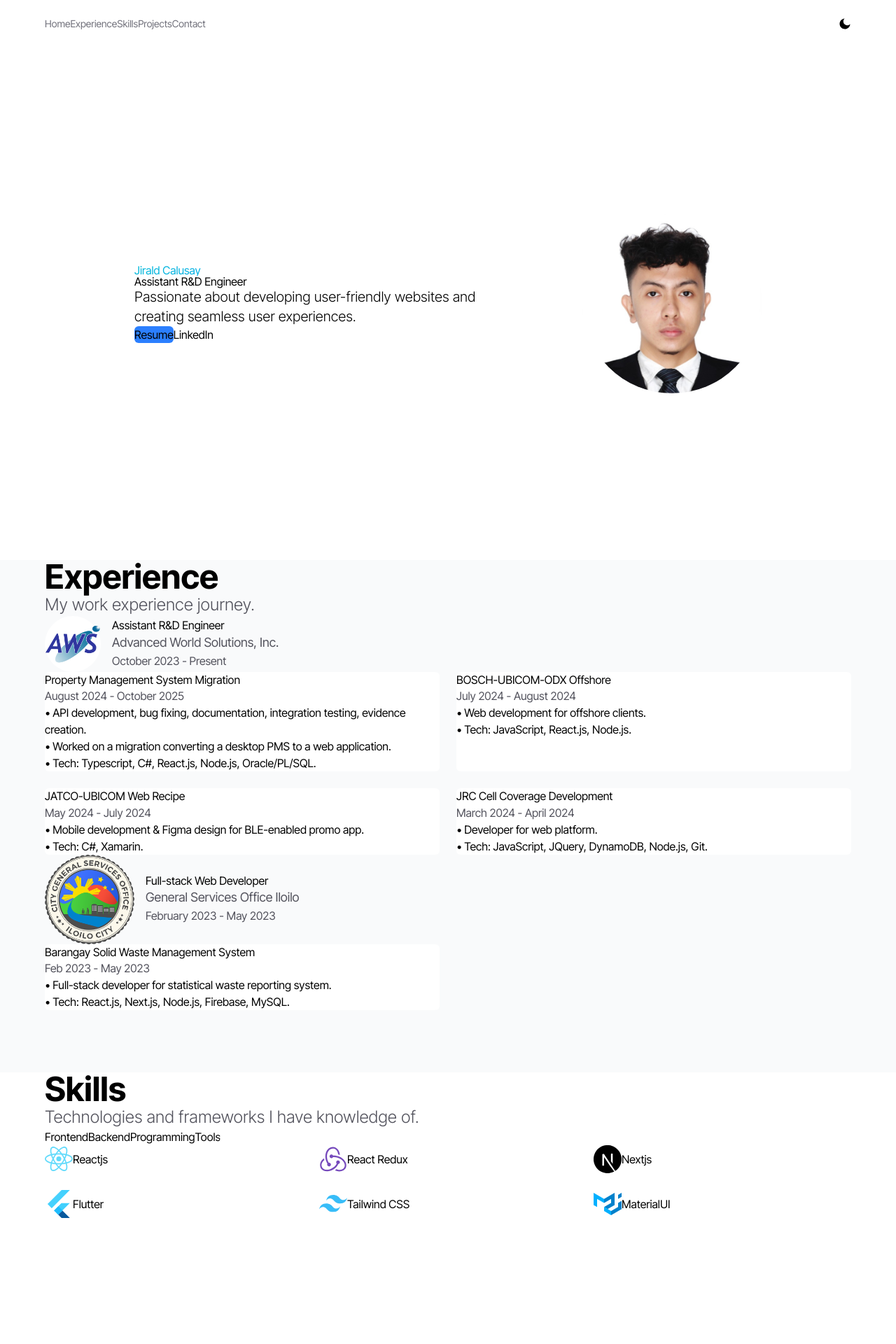
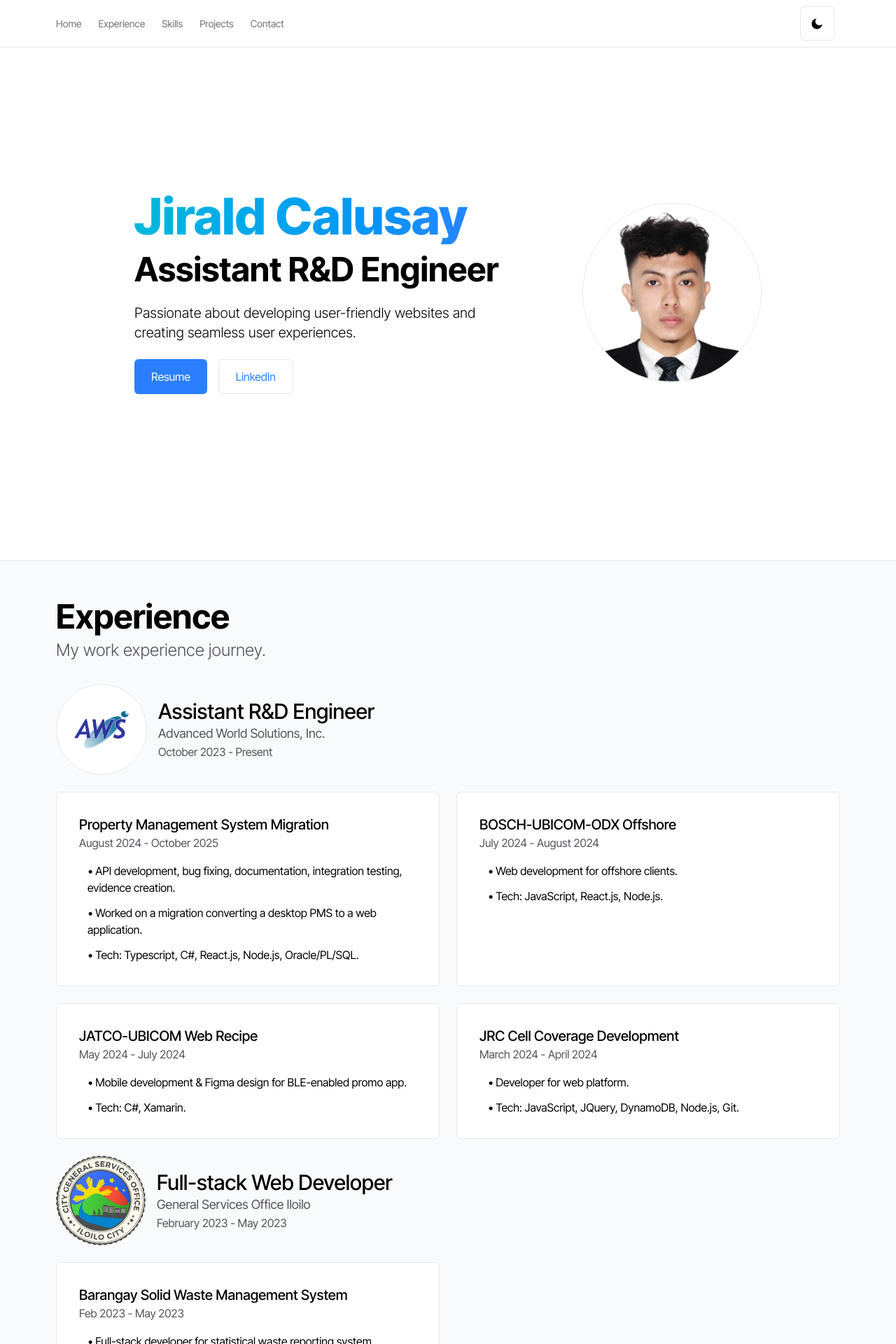
Before and after one commit to JiraldLaurea/digital-porftolio, a Next.js app: page / in a window 1280 px wide. Shown: the top 1920 px of the page at 70% size. Built offline with nearby package versions, Linux system fonts and the light colour scheme.

Commit message:
Tailwind v3 to v4 migration

```diff
--- a/src/app/components/Button.tsx
+++ b/src/app/components/Button.tsx
@@ -18,8 +18,8 @@ const Button = ({ link, text, isResume, isSmaller }: ButtonProps) => {
                     isSmaller ? "py-3" : "py-3"
                 }  space-x-1 rounded-md transition-colors  ${
                 isResume
-                    ? "text-white bg-blue-500 hover:bg-blue-600 dark:hover:bg-blue-600 dark:bg-blue-700 dark:text-white dark:border-transparent"
-                    : "text-blue-600 bg-white border hover:border-blue-500 dark:hover:border-blue-600 dark:bg-transparent dark:text-blue-500 dark:border-zinc-500 dark:border-opacity-50"
+                    ? "text-white bg-blue-500 hover:bg-blue-600 dark:hover:bg-blue-700 dark:bg-blue-600 dark:text-white dark:border-transparent"
+                    : "text-blue-500 bg-white border hover:border-blue-500 dark:hover:border-blue-500 dark:bg-transparent dark:text-blue-500 dark:border-zinc-700 dark:border-opacity-50"
             }`}
         >
             <p>{text}</p>
--- a/src/app/components/HeroSection.tsx
+++ b/src/app/components/HeroSection.tsx
@@ -16,7 +16,7 @@ const HeroSection = ({ buttonsRef }: any) => {
         >
             <div className="flex items-center justify-between w-full max-w-4xl mb-8 text-left">
                 <div>
-                    <h1 className="pb-1 mb-3 text-5xl font-extrabold text-transparent sm:text-7xl bg-clip-text bg-gradient-to-r from-cyan-500 to-blue-500">
+                    <h1 className="pb-1 mb-3 text-5xl font-extrabold text-transparent sm:text-7xl bg-clip-text bg-linear-to-r from-cyan-500 to-blue-500">
                         Jirald Calusay
                     </h1>
                     <h3 className="mb-6 text-3xl font-bold sm:text-5xl">
--- a/src/app/components/Navbar.tsx
+++ b/src/app/components/Navbar.tsx
@@ -32,7 +32,7 @@ const Navbar = ({ showButtons }: any) => {
     return (
         <>
             <div
-                className={`sticky top-0 z-10 flex justify-center h-[68.4px] bg-white border-r-4 border-indigo-500  dark:bg-[#1E263A] dark:border-zinc-700`}
+                className={`sticky top-0 z-10 flex justify-center h-[68.4px] bg-white border-b dark:bg-[#1E263A] dark:border-zinc-700`}
             >
                 <div className="flex items-center justify-between w-full max-w-6xl px-4">
                     <div className="flex items-center space-x-6 text-sm">
@@ -80,7 +80,7 @@ const Navbar = ({ showButtons }: any) => {
                                 {theme === "dark" ? (
                                     <div className="flex items-center space-x-2">
                                         <button
-                                            className="w-[49.33px] h-[49.33px] flex justify-center items-center transition-colors ease-in border rounded-md border-zinc-500 border-opacity-50 hover:bg-[#161c2b]"
+                                            className="w-[49.33px] h-[49.33px] flex justify-center items-center transition-colors ease-in border rounded-md border-zinc-700 border-opacity-50 hover:bg-[#161c2b]"
                                             onClick={() => setTheme("light")}
                                         >
                                             <RiSunLine size={18} />
@@ -101,7 +101,7 @@ const Navbar = ({ showButtons }: any) => {
                                 ) : (
                                     <div className="flex items-center space-x-2">
                                         <button
-                                            className="p-2 transition-colors ease-in border rounded-md hover:bg-zinc-100"
+                                            className="w-[49.33px] h-[49.33px] flex justify-center transition-colors ease-in border items-center rounded-md hover:bg-zinc-100"
                                             onClick={() => setTheme("dark")}
                                         >
                                             <RiMoonFill size={18} />
--- a/src/app/components/Projects.tsx
+++ b/src/app/components/Projects.tsx
@@ -21,11 +21,13 @@ interface ProjectsData {
 const Projects = () => {
     const { theme }: any = useTheme();
 
+    // Technologies used in projects
+
     const technologies1 = [
         "skills_react.svg",
-        "skills_nextjsDark.svg",
+        theme == "dark" ? "skills_nextjsDark.svg" : "skills_nextjsLight.svg",
         "skills_tailwindcss.svg",
-        "skills_vercelDark.svg",
+        theme == "dark" ? "skills_vercelDark.svg" : "skills_vercelLight.svg",
     ];
 
     const technologies2 = ["skills_react.svg", "skills_firebase.svg"];
--- a/src/app/components/ProjectsCard.tsx
+++ b/src/app/components/ProjectsCard.tsx
@@ -16,10 +16,10 @@ const ProjectsCard = ({
     }, []);
 
     return (
-        <div className="flex flex-col bg-white rounded-md dark:border-transparent border dark:border-zinc-800 dark:bg-[#2A3247]">
+        <div className="flex flex-col bg-white rounded-md border dark:border-zinc-800 dark:bg-[#2A3247]">
             <div className="border-b dark:border-zinc-700">
                 <Image
-                    className="object-cover w-full rounded-t-md border-transparent h-[300px] dark:brightness-90"
+                    className="object-cover w-full rounded-t-md border-transparent dark:brightness-90"
                     src={`/img/${imgSrc}`}
                     alt=""
                     width={450}
@@ -27,12 +27,12 @@ const ProjectsCard = ({
                     quality={100}
                 />
             </div>
-            <div className="flex flex-col justify-between flex-grow w-full p-4 text-left">
+            <div className="flex flex-col justify-between grow w-full p-4 text-left">
                 <div>
                     <h1 className="mb-2 text-xl font-medium">{name}</h1>
-                    <p className="text-zinc-300">{description}</p>
+                    <p className="dark:text-zinc-300">{description}</p>
                     <div className="mt-6 mb-10">
-                        <p className="mb-2 text-sm font-light uppercase text-zinc-300">
+                        <p className="mb-2 text-sm font-light uppercase dark:text-zinc-300">
                             Tech stack
                         </p>
                         {isClient == true && (
--- a/src/app/components/SkillsGrid.tsx
+++ b/src/app/components/SkillsGrid.tsx
@@ -4,7 +4,7 @@ import React from "react";
 
 const SkillsGrid = ({ imgSrc, darkModeImgSrc, text }: any) => {
     return (
-        <div className="flex items-center h-full py-6 px-8 100 bg-white border dark:border-transparent rounded-md dark:shadow-xl dark:bg-[#2A3247]">
+        <div className="flex items-center h-full py-6 px-8 100 bg-white border dark:border-zinc-700 rounded-md dark:bg-[#2A3247]">
             {darkModeImgSrc && (
                 <>
                     <div className="relative w-10 h-10 mr-4 dark:hidden">
--- a/src/app/components/Wrapper.tsx
+++ b/src/app/components/Wrapper.tsx
@@ -24,7 +24,7 @@ const Wrapper = ({
                 isAlternate
                     ? "bg-white dark:bg-dark-primary1"
                     : "bg-gray-50 dark:bg-dark-primary2"
-            }`}
+            } ${isContact && "justify-center"}`}
         >
             <div className="flex flex-col w-full max-w-6xl px-4 mb-8 ">
                 <p className="mb-2 text-4xl font-bold md:text-5xl w-fit">
@@ -36,7 +36,7 @@ const Wrapper = ({
                     {subtitle}
                 </p>
             </div>
-            <div className={`w-full max-w-6xl px-4 `}>{children}</div>
+            <div className={`w-full max-w-6xl px-4`}>{children}</div>
         </div>
     );
 };
--- a/src/app/globals.css
+++ b/src/app/globals.css
@@ -1,13 +1,29 @@
-@import url("https://fonts.googleapis.com/css2?family=Inter+Tight:ital,wght@0,100..900;1,100..900&display=swap");
+/* @import url("https://fonts.googleapis.com/css2?family=Inter+Tight:ital,wght@0,100..900;1,100..900&display=swap")
+layer(utilities); */
 
 @import "tailwindcss";
 
-@import "tailwindcss/preflight";
-@tailwind utilities;
+@custom-variant dark (&:where(.dark, .dark *));
+
+@layer base {
+    button:not(:disabled),
+    [role="button"]:not(:disabled) {
+        cursor: pointer;
+    }
+}
 
 @theme {
     --font-roboto: "Inter Tight", sans-serif;
     --color-dark-primary1: #1e263a;
-    /* --color-dark-primary2: #1c2235;
-    --shadow-TEST: 0 35px 35px rgba(0, 0, 0, 0.25); */
+    --color-dark-primary2: #1c2235;
 }
+
+@layer base {
+    *,
+    ::after,
+    ::before,
+    ::backdrop,
+    ::file-selector-button {
+        border-color: var(--color-gray-200, currentColor);
+    }
+}
```
